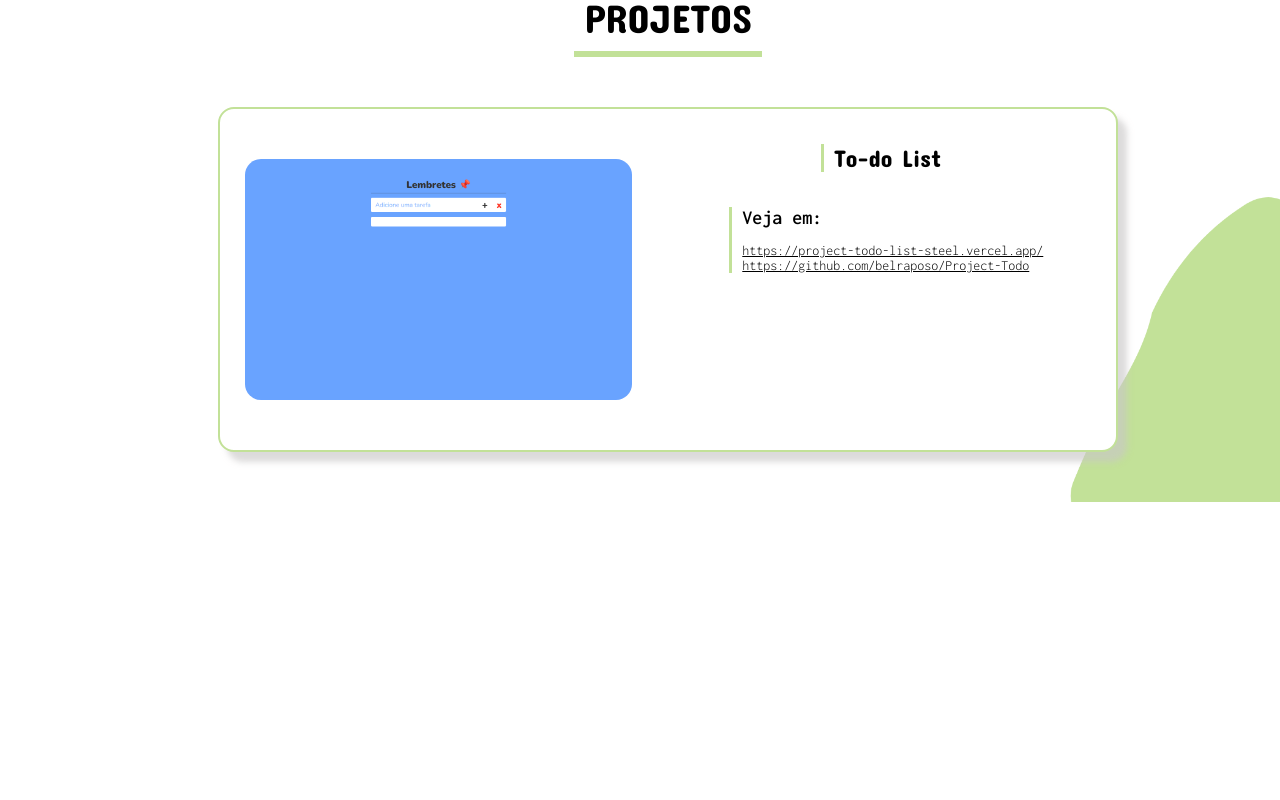
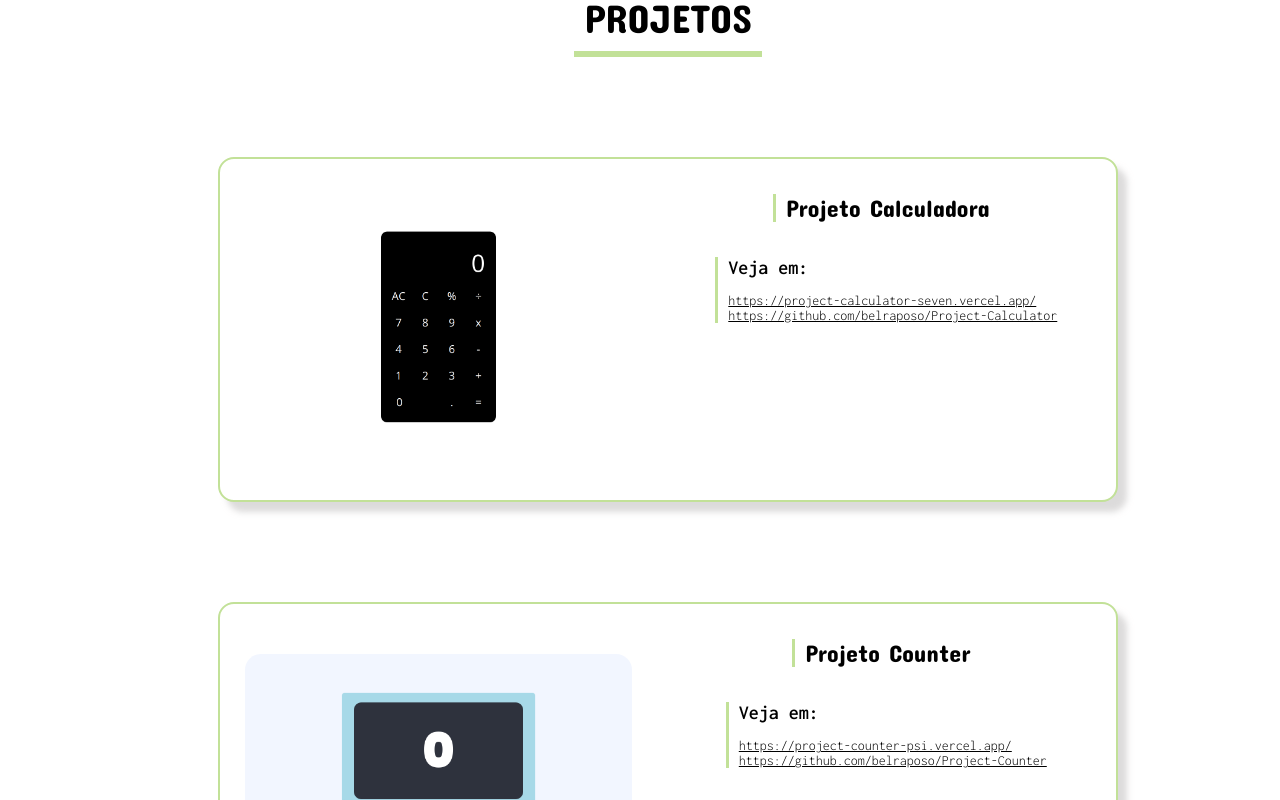
Before and after one commit to belqr/portfolio, a React (Create React App) app: page /about in a window 1280 px wide. Shown: the part 1040-1840 px from the top of the page. Before the commit the page ends 1542 px from the top, so only its background shows below. Built offline with nearby package versions, Linux system fonts and the light colour scheme.

Commit message:
feat: fixed component project

```diff
--- a/src/pages/sobre/components/projects/project.jsx
+++ b/src/pages/sobre/components/projects/project.jsx
@@ -1,22 +1,19 @@
-import IMG01 from '../../../../assets/images/img-todo.png';
+import Card from './components/card/card';
 import { Container } from './style';
+import IMG01 from '../../../../assets/images/img-calculator.png';
+import IMG02 from '../../../../assets/images/img-counter.png';
+import IMG03 from '../../../../assets/images/img-hp.png';
+import IMG04 from '../../../../assets/images/img-todo.png';
 
 function Projects() {
    return(
       <Container>
          <h2> PROJETOS </h2>
          <section>
-            <div className='box-img-projects'>
-               <img src={IMG01} alt='Projeto To-do List' />
-            </div>
-            <div>
-               <h3> To-do List </h3>
-               <div>
-                  <h4> Veja em: </h4>
-                  <a href='https://project-todo-list-steel.vercel.app/' target='blank'> <p> https://project-todo-list-steel.vercel.app/ </p> </a>
-                  <a href='https://github.com/belraposo/Project-Todo' target='blank'> <p> https://github.com/belraposo/Project-Todo </p> </a>
-               </div>
-            </div>
+            <Card img={IMG01} title='Projeto Calculadora' view='Veja em:' link='https://project-calculator-seven.vercel.app/'  txt='https://project-calculator-seven.vercel.app/' link2='https://github.com/belraposo/Project-Calculator' txt2='https://github.com/belraposo/Project-Calculator' />
+            <Card img={IMG02} title='Projeto Counter' view='Veja em:' link='https://project-counter-psi.vercel.app/'  txt='https://project-counter-psi.vercel.app/' link2='https://github.com/belraposo/Project-Counter' txt2='https://github.com/belraposo/Project-Counter' />
+            <Card img={IMG03} title='Projeto Green Witch' view='Veja em:' link='https://green-witch-api.vercel.app/'  txt='https://green-witch-api.vercel.app/' link2='https://github.com/belraposo/green-witch-api' txt2='https://github.com/belraposo/green-witch-api' />
+            <Card img={IMG04} title='Projeto To-Do List' view='Veja em:' link='https://project-todo-list-steel.vercel.app/'  txt='https://project-todo-list-steel.vercel.app/' link2='https://github.com/belraposo/Project-Todo' txt2='https://github.com/belraposo/Project-Todo' />
          </section>
       </Container>
    )
--- a/src/pages/sobre/components/projects/style.js
+++ b/src/pages/sobre/components/projects/style.js
@@ -19,99 +19,9 @@ export const Container = styled.div`
    }
 
    section {
-      width: 100%;
-      max-width: 900px;
       display: flex;
-      box-shadow: 9px 10px 6px 0px rgba(201,199,199,0.64);
-      -webkit-box-shadow: 9px 10px 6px 0px rgba(201,199,199,0.64);
-      -moz-box-shadow: 9px 10px 6px 0px rgba(201,199,199,0.64);
-      border-radius: 1em;
-      background-color: #fff;
-      border: 2px solid #C2E198;
-
-      .box-img-projects {
-         width: 100%;
-         padding: 25px;
-
-         img {
-            width: 100%;
-            max-width: 475px;
-            border-radius: 1em;
-         }
-      }
-
-      >div {
-         margin: 25px 25px 25px 0;;
-         width: 100%;
-         display: flex;
-         flex-direction: column;
-         align-items: center;
-         background-color: #fff;
-
-         h3 {
-            margin: 10px;
-            padding: 0 10px;
-            width: fit-content;
-            text-align: center;
-            font-size: 1.5rem;
-            font-weight: 500;
-            font-family: 'Concert One', cursive;
-            border-left: 3px solid #C2E198;
-         }
-
-         >div {
-            margin-top: 25px;
-            padding-left: 10px;
-            border-left: 3px solid #C2E198;
-
-            h4 {
-               margin-bottom: 15px;
-               font-weight: 600;
-               font-size: 1.25rem;
-            }
-
-            p {
-               width: 100%;
-               text-align: left;
-               font-size: 14px;
-            }
-         }
-      }
+      flex-direction: column;
+      align-items: center;
    }
 
-   @media (max-width: 768px) {
-      margin: 25px 0;
-
-      h2 {
-         margin-bottom: 25px;
-         font-size: 1.75rem;
-         border-bottom: 4px solid #C2E198;
-      }
-
-      section {
-         width: 85%;
-         flex-direction: column;
-         align-items: center;
-
-         >div {
-            margin: 15px;
-
-            h3 {
-               margin: 10px;
-               width: fit-content;
-               text-align: center;
-               font-size: 1.25rem;
-            }
-
-            >div {
-               margin: 25px;
-
-               h4 {
-                  margin-bottom: 15px;
-                  font-size: 1.25rem;
-               }
-            }
-         }
-      }
-   }
 `
```
